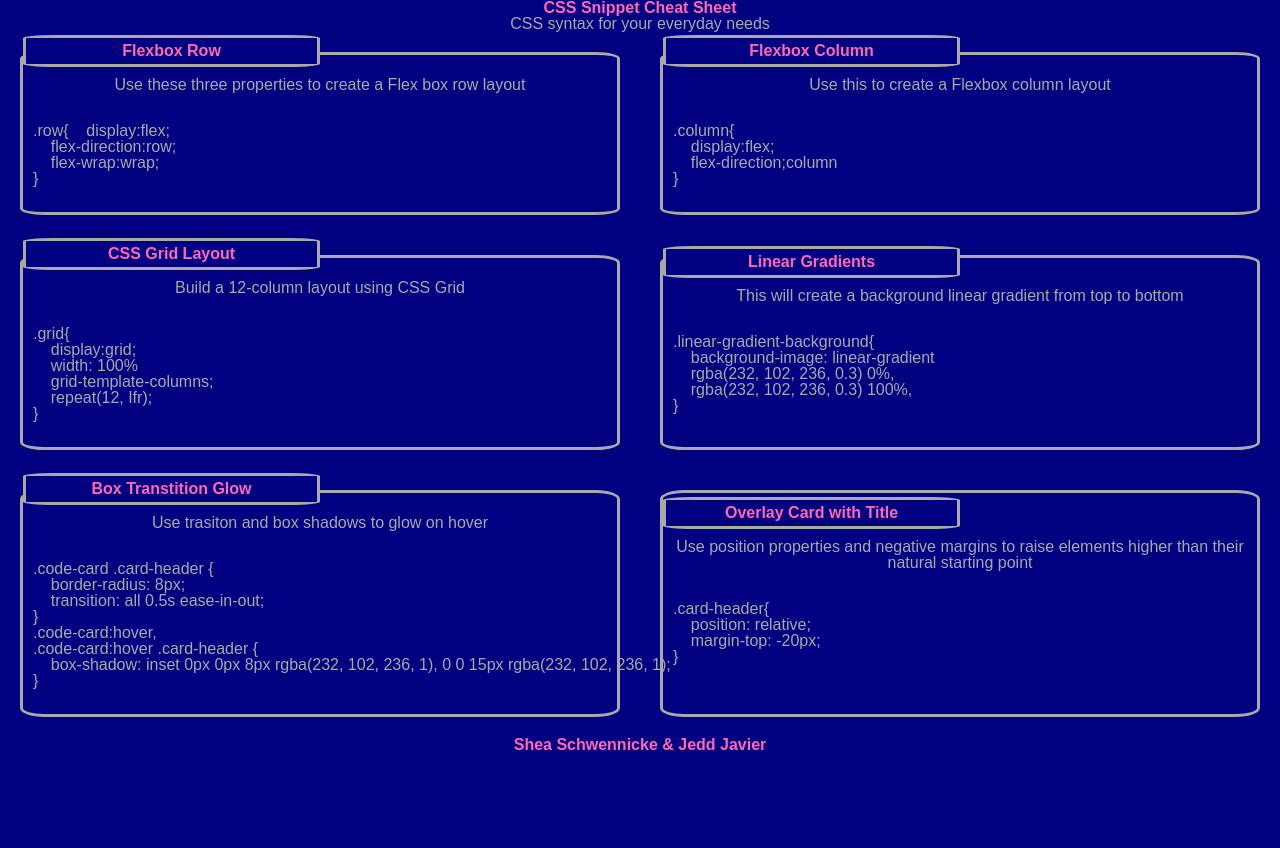
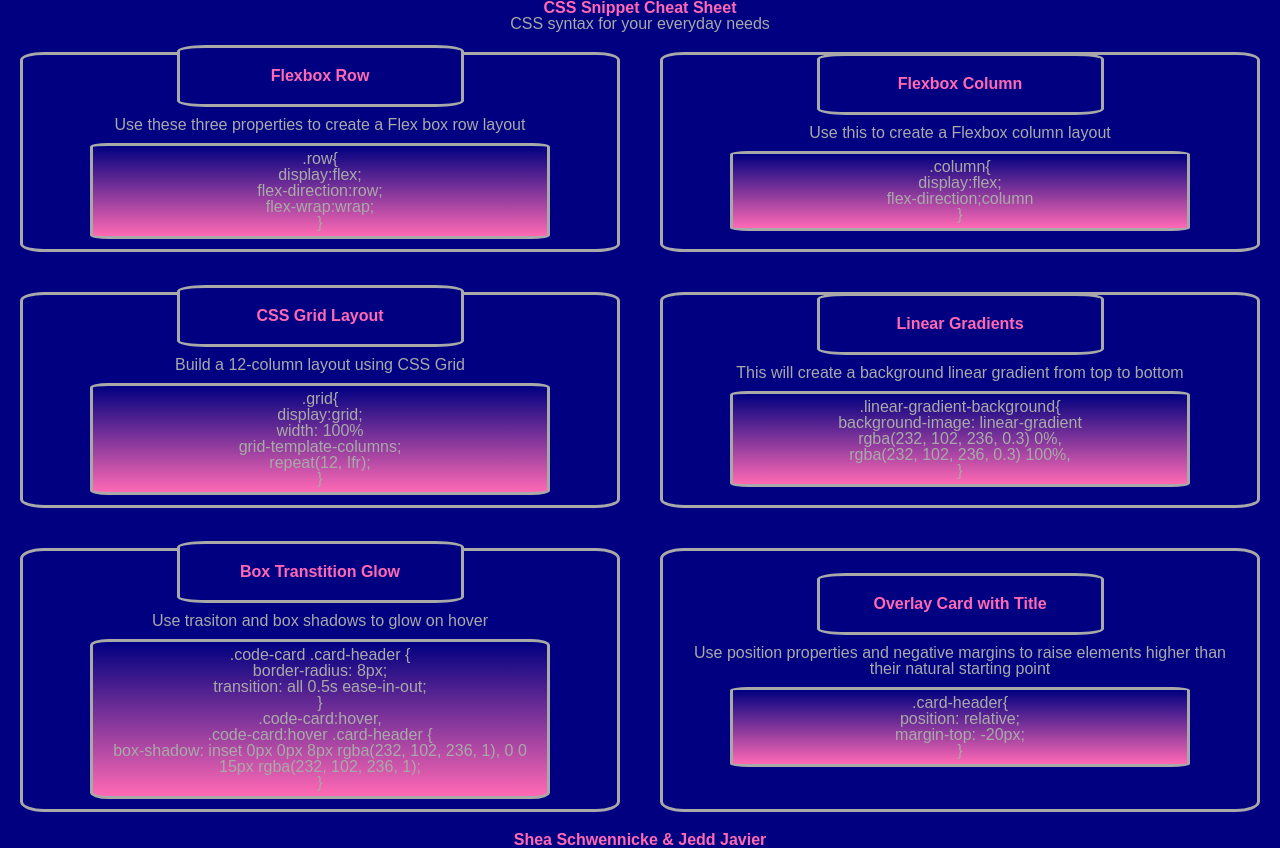
Before and after one commit to sheaschwenn/CSS-cheat-sheet, a plain HTML site: page index.html in a window 1280 px wide. Before the commit the page ends 800 px from the top, so only its background shows below. Drawn offline with Linux system fonts and the light colour scheme.

Commit message:
CSS added

```diff
--- a/assets/style.css
+++ b/assets/style.css
@@ -27,13 +27,18 @@ main{
 }
 
 .card{
+    display: flex;
+    flex-direction: column;
     margin: 20px;
-    min-width: 20%;
-    align-content: center;
+    /* min-width: 20%; */
+    align-items: center;
     justify-content: center;
     border:solid var(--tertiary);
     border-radius: 4%;
-    flex: 1 0 32%;
+    flex: 1 0 0;
+    text-align: center;
+    padding:10px;
+
 }
 
 .card:hover{
@@ -42,17 +47,14 @@ main{
 }
 
 h2{
-    display: absolute;
+    display: relative;
     border:solid var(--tertiary);
     border-radius: 10%;
-    padding: 5px;
+    padding: 20px;
     color: var(--secondary);
     width: 50%;
     background-color: var(--primary);
-    display: relative;
     margin-top: -20px;
-    text-align: center;
-    z-index: 0;
 }
 
 .card p{
@@ -62,10 +64,20 @@ h2{
     margin-top: 5px;
 }
 
-pre{
+.info{
     color: var(--tertiary);
-    width:33.33%;
+    width:100%;
     padding: 10px;
+    user-select: all;
+    min-width: 400px;
+    background-image: linear-gradient(var(--primary) ,var(--secondary));
+    border: solid var(--tertiary);
+    border-radius: 4%;
+    text-align: left;
+    width:80%;
+    /* align-self: center; */
+
+
 }
 
 
--- a/index.html
+++ b/index.html
@@ -17,42 +17,42 @@
             <h2>Flexbox Row</h2>
             <p>Use these three properties to create a Flex box row layout</p>
             <p class="info">
-                <pre>.row{    display:flex;<br/>    flex-direction:row;<br/>    flex-wrap:wrap;<br/>}<br/></pre>
+            .row{  </br>  display:flex;<br/>    flex-direction:row;<br/>    flex-wrap:wrap;<br/>}<br/>
             </p>
         </section>
         <section class="card">
             <h2>Flexbox Column</h2>
             <p>Use this to create a Flexbox column layout</p>
             <p class="info">
-                <pre>.column{ <br/>    display:flex;<br/>    flex-direction;column<br/>}<br/></pre>
+                .column{ <br/>    display:flex;<br/>    flex-direction;column<br/>}<br/>
             </p>
         </section>
         <section class="card">
             <h2>CSS Grid Layout</h2>
             <p>Build a 12-column layout using CSS Grid</p>
             <p class="info">
-                <pre>.grid{<br/>    display:grid;<br/>    width: 100%<br/>    grid-template-columns;<br/>    repeat(12, Ifr);<br/>}<br/></pre>
+                .grid{<br/>    display:grid;<br/>    width: 100%<br/>    grid-template-columns;<br/>    repeat(12, Ifr);<br/>}
             </p>
         </section>
         <section class="card">
             <h2>Linear Gradients</h2>
             <p>This will create a background linear gradient from top to bottom</p>
             <p class="info">
-                <pre>.linear-gradient-background{<br/>    background-image: linear-gradient<br/>    rgba(232, 102, 236, 0.3) 0%,<br/>    rgba(232, 102, 236, 0.3) 100%,<br/>}<br/></pre>
+                .linear-gradient-background{<br/>    background-image: linear-gradient<br/>    rgba(232, 102, 236, 0.3) 0%,<br/>    rgba(232, 102, 236, 0.3) 100%,<br/>}
             </p>
         </section>
         <section class="card">
             <h2>Box Transtition Glow</h2>
             <p>Use trasiton and box shadows to glow on hover</p>
             <p class="info">
-                <pre>.code-card .card-header {<br/>    border-radius: 8px;<br/>    transition: all 0.5s ease-in-out;<br/>}<br/>.code-card:hover,<br/>.code-card:hover .card-header {<br/>    box-shadow: inset 0px 0px 8px rgba(232, 102, 236, 1), 0 0 15px rgba(232, 102, 236, 1);<br/>} <br/></pre>
+                .code-card .card-header {<br/>    border-radius: 8px;<br/>    transition: all 0.5s ease-in-out;<br/>}<br/>.code-card:hover,<br/>.code-card:hover .card-header {<br/>    box-shadow: inset 0px 0px 8px rgba(232, 102, 236, 1), 0 0 15px rgba(232, 102, 236, 1);<br/>}
             </p>
         </section>
         <section class="card">
             <h2>Overlay Card with Title</h2>
             <p>Use position properties and negative margins to raise elements higher than their natural starting point</p>
             <p class="info">
-                <pre>.card-header{<br/>    position: relative;<br/>    margin-top: -20px;<br/>}<br/></pre>
+                .card-header{<br/>    position: relative;<br/>    margin-top: -20px;<br/>}
             </p>
         </section>
     </main>
```
